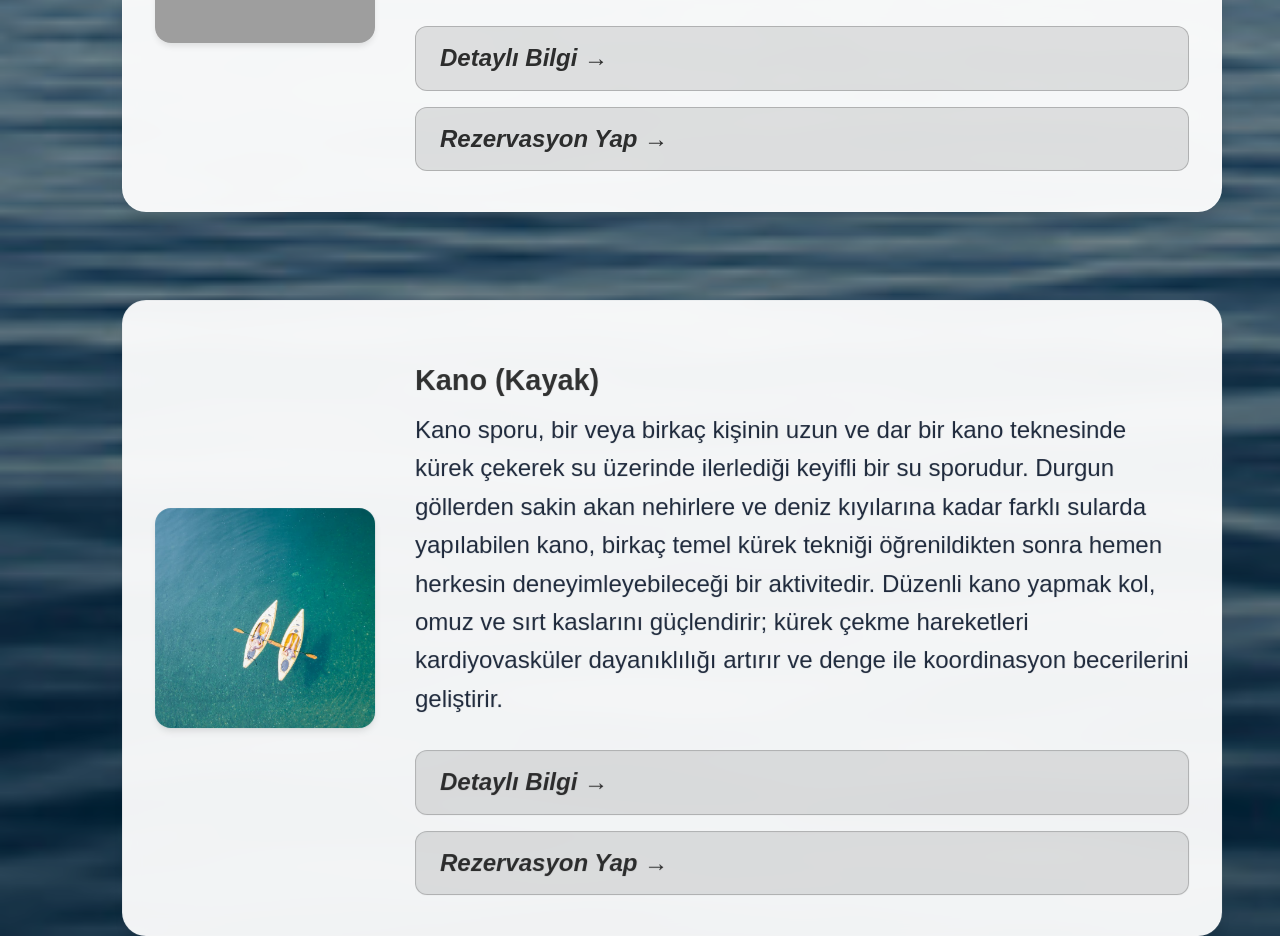
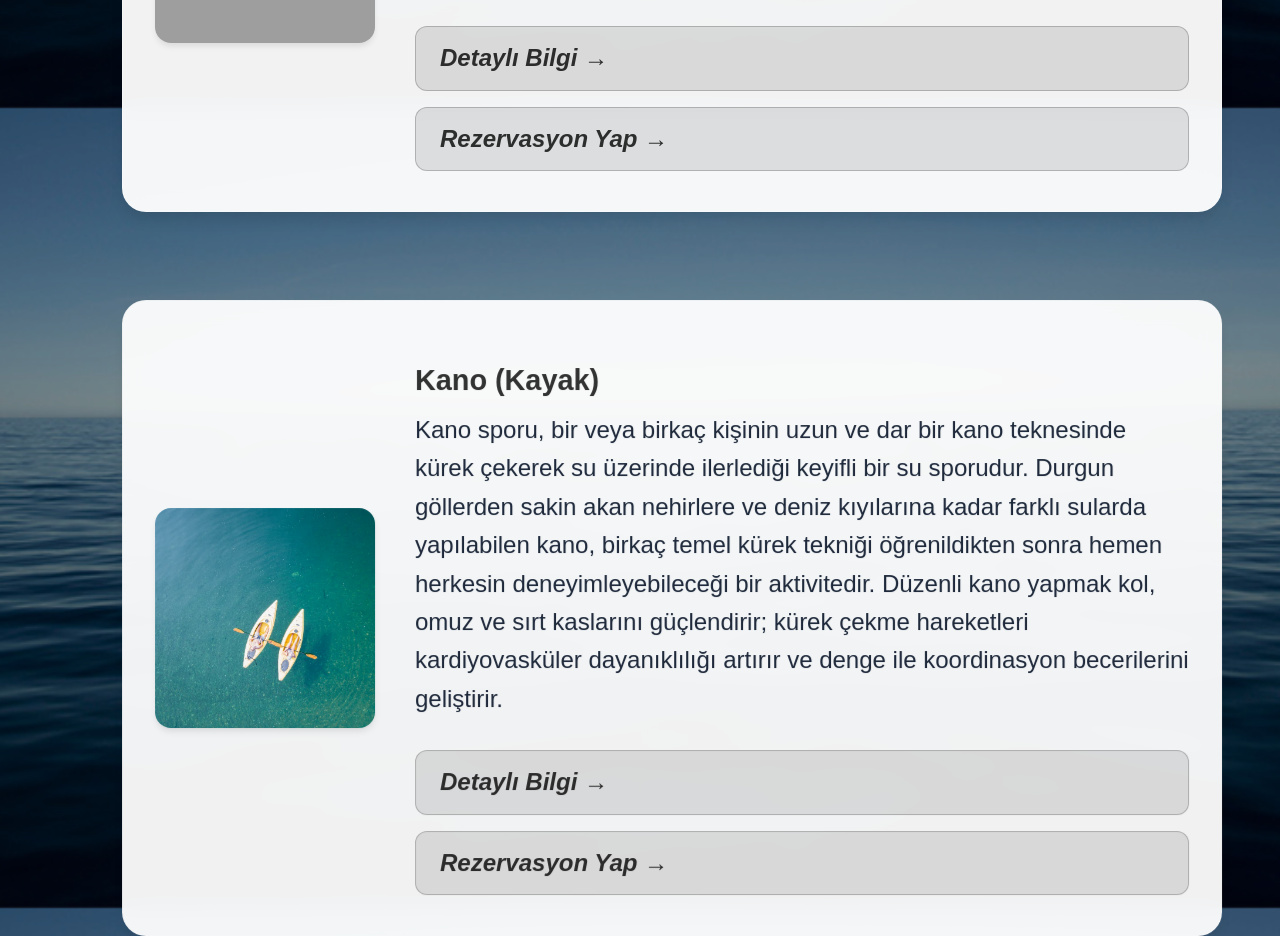
Before and after one commit to zeynepdogru/su-sporlari, a website: page public/html/index.html in a window 1280 px wide. Shown: the part 1507-2443 px from the top of the page. Drawn offline with nearby package versions, Linux system fonts and the light colour scheme; grey boxes are pictures that could not be loaded; a script that the page names is missing.

Commit message:
Force background image with !important and add to html element

```diff
--- a/public/css/style.css
+++ b/public/css/style.css
@@ -51,6 +51,11 @@
 html {
   font-size: 16px;
   scroll-behavior: smooth;
+  background-image: url(/images/kapak2.jpg);
+  background-size: cover;
+  background-position: center;
+  background-repeat: no-repeat;
+  background-attachment: fixed;
 }
 
 body {
@@ -449,10 +454,11 @@ body.sidebar-open {
 /* Ana sayfa arka planı (footer hariç) tamamen kaplasın */
 .main-bg-image {
   min-height: 100vh;
-  background-image: url(/images/kapak2.jpg);
-  background-size: cover;
-  background-position: center;
-  background-repeat: no-repeat;
+  background-image: url(/images/kapak2.jpg) !important;
+  background-size: cover !important;
+  background-position: center !important;
+  background-repeat: no-repeat !important;
+  background-attachment: fixed !important;
   position: relative;
 }
 
```
